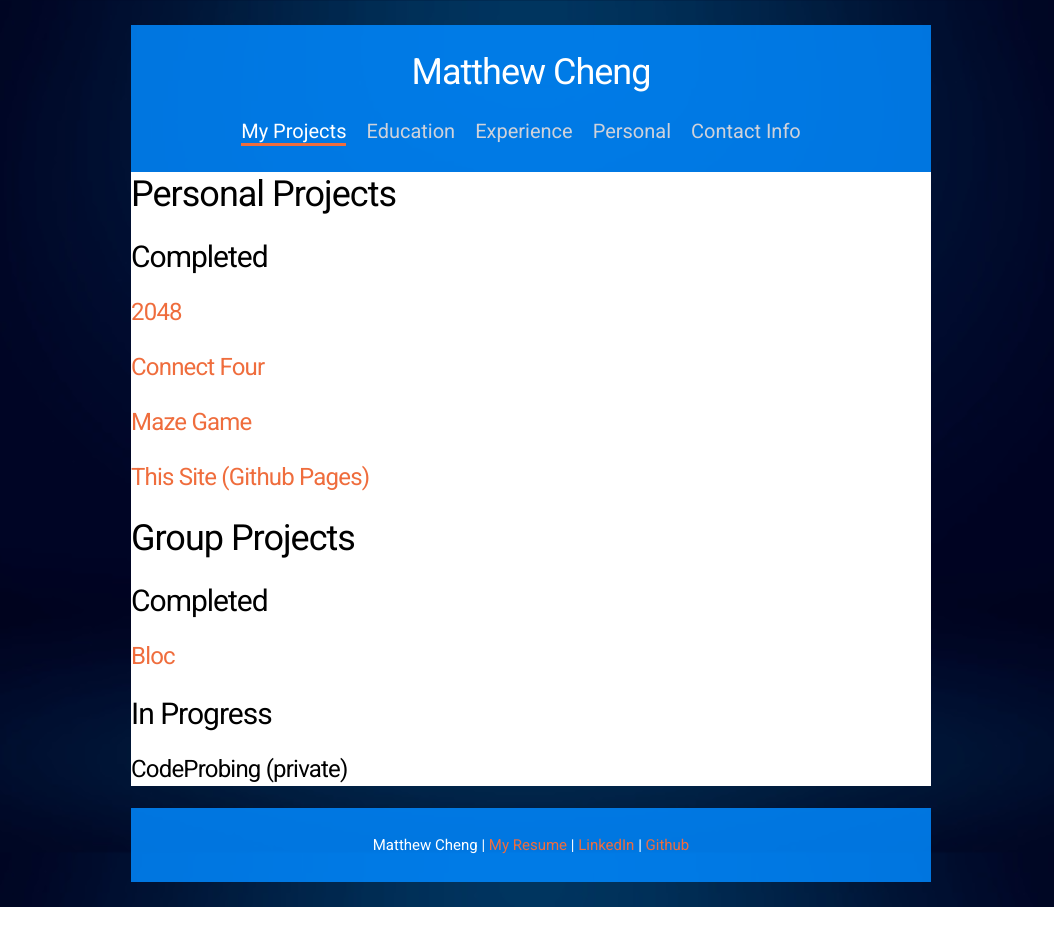
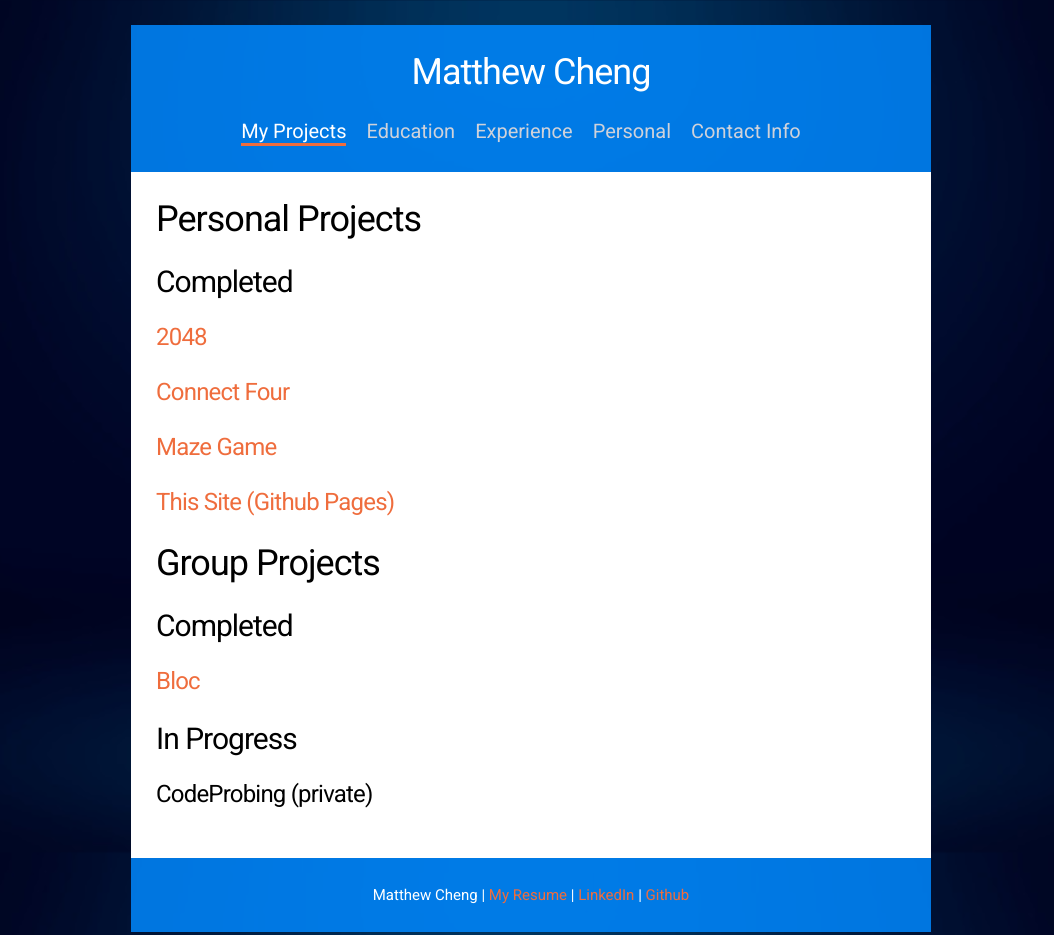
Before and after one commit to matthewrcheng/matthewrcheng.github.io, a plain HTML site: page index.html in a window 1280 px wide. Shown: the top 935 px of the page, without its empty margins (109-1163 px from the left). Before the commit the page ends 907 px from the top, so only its background shows below. Drawn offline with nearby package versions, Linux system fonts and the light colour scheme.

Commit message:
Added padding

```diff
--- a/style.css
+++ b/style.css
@@ -98,7 +98,8 @@ body {
 }
 header, #content, footer {
   color:#000000;
-  background:#FFFFFF
+  background:#FFFFFF;
+  padding:25px;
 }
 
 header, footer {
```
